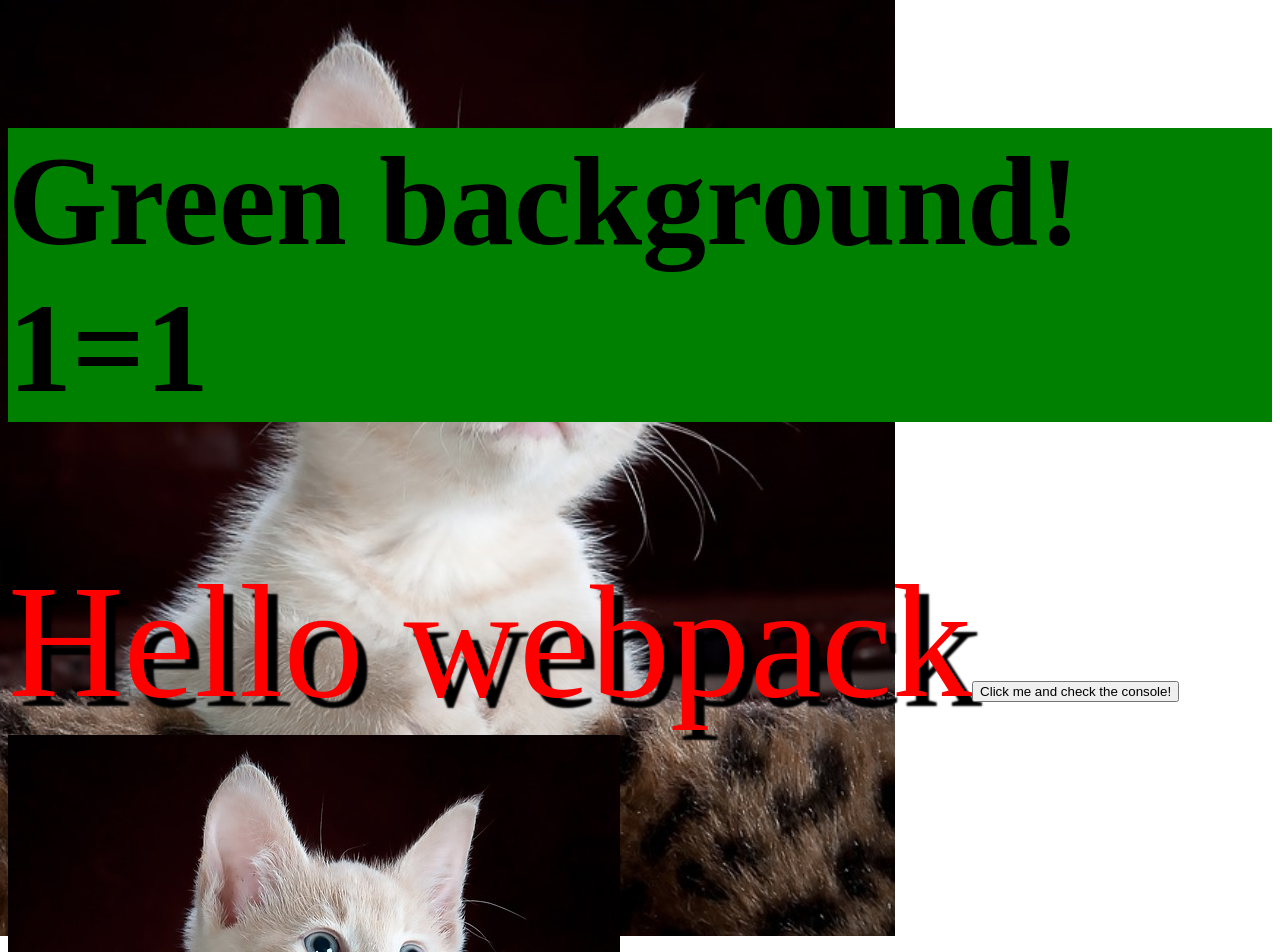
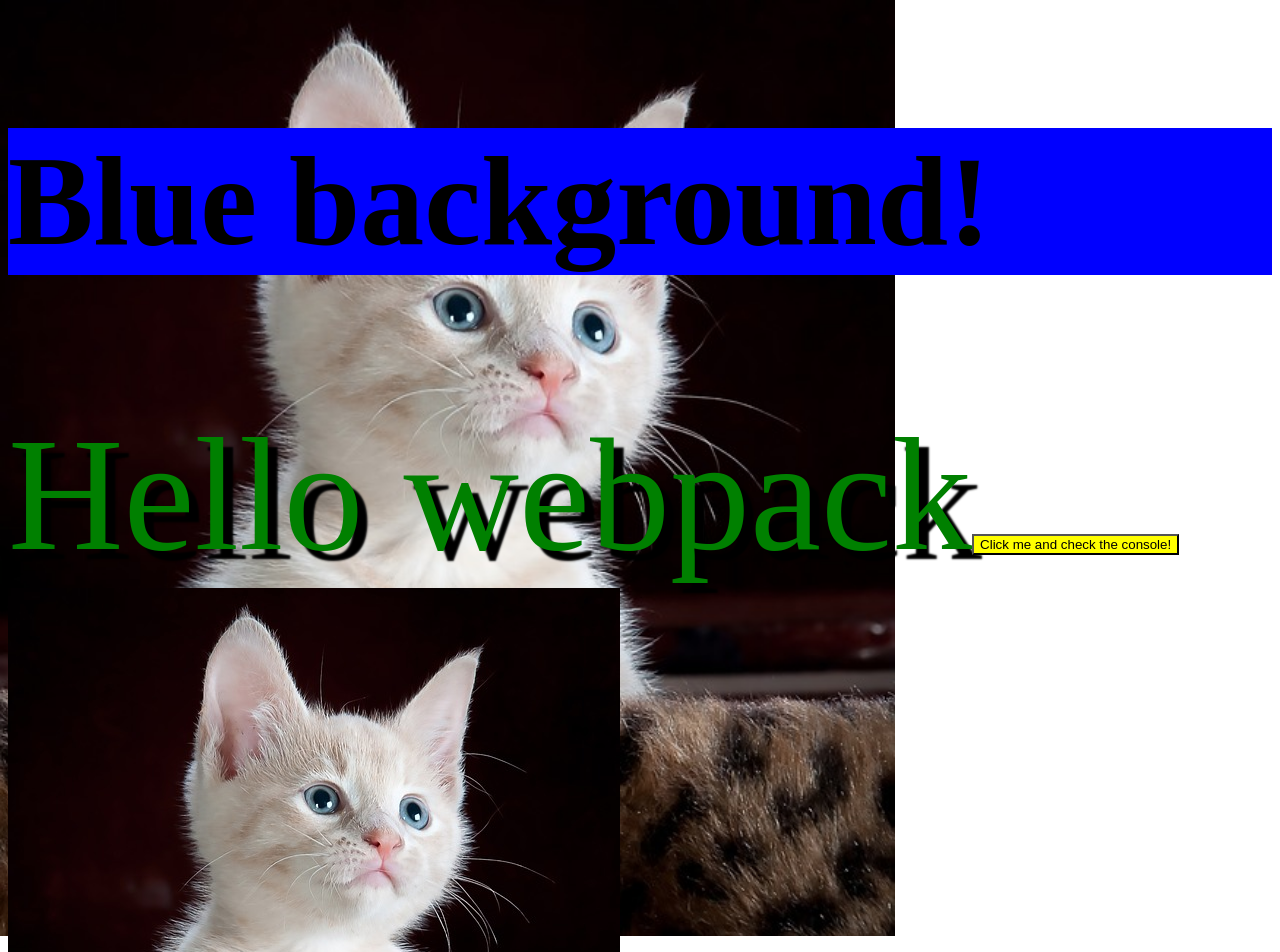
Before and after one commit to nikitarevenco/webpack-template, a website built with webpack: page src/template.html in a window 1280 px wide. Shown: the top 952 px of the page. Built offline with nearby package versions, Linux system fonts and the light colour scheme.

Commit message:
Change background to blue

```diff
--- a/src/styles/background.css
+++ b/src/styles/background.css
@@ -4,3 +4,7 @@ body {
   background-size: contain;
   background-repeat: no-repeat;
 }
+
+button {
+  background: yellow;
+}
--- a/src/styles/goodbye.css
+++ b/src/styles/goodbye.css
@@ -1,5 +1,5 @@
 .goodbye {
-  background-color: green;
+  background-color: blue;
   font-size: 8rem;
   font-weight: bold;
 }
--- a/src/styles/hello.css
+++ b/src/styles/hello.css
@@ -1,5 +1,5 @@
 .hello {
-  color: red;
+  color: green;
   font-size: 10rem;
   text-shadow: black 10px 10px 2px;
 }
--- a/src/template.html
+++ b/src/template.html
@@ -8,6 +8,6 @@
     <script defer src="print.bundle.js"></script>
   </head>
   <body>
-    <p class="goodbye">Green background! 1=1</p>
+    <p class="goodbye">Blue background!</p>
   </body>
 </html>
```
Also changed, not shown: dist/index.html, dist/print.bundle.js, 1 other file.
